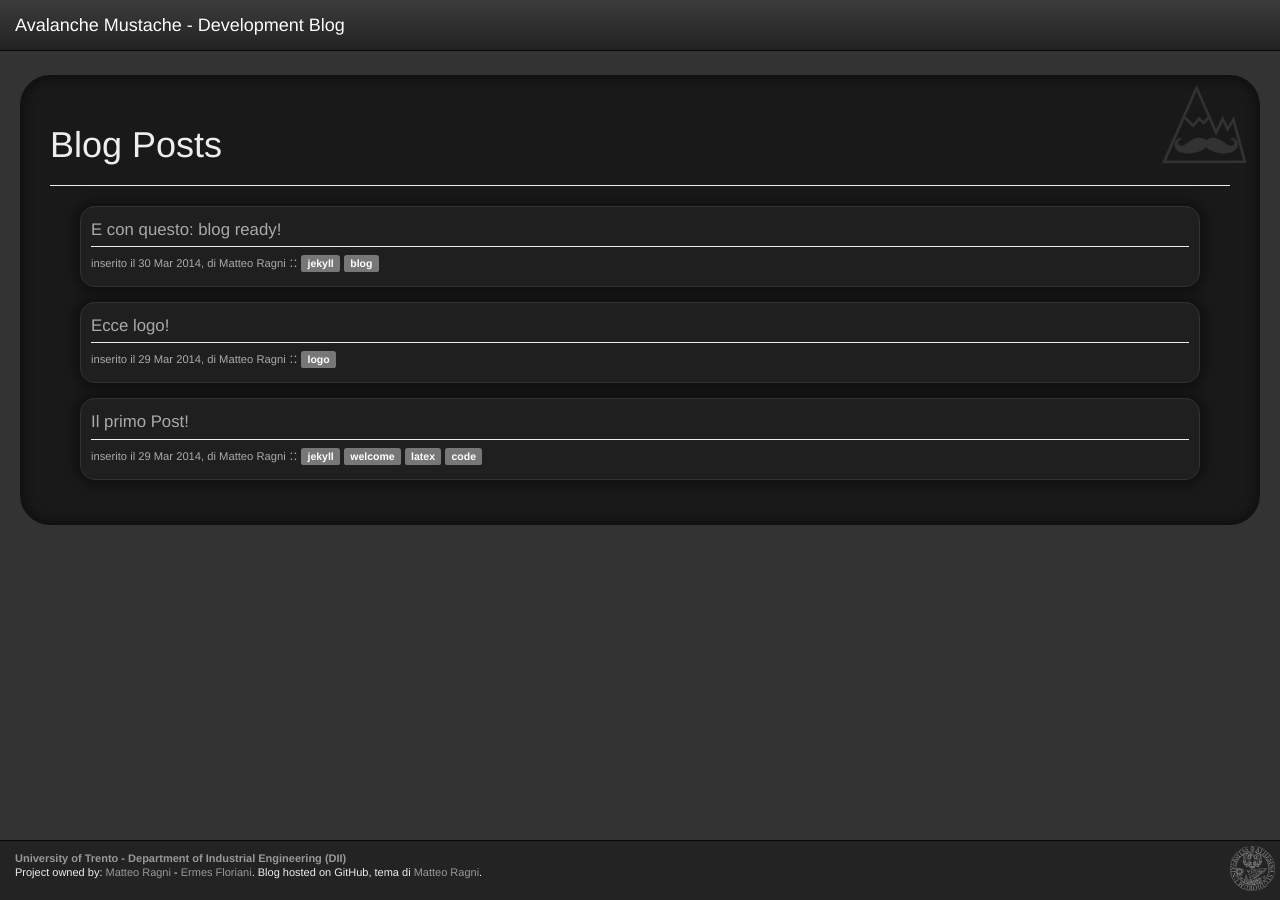
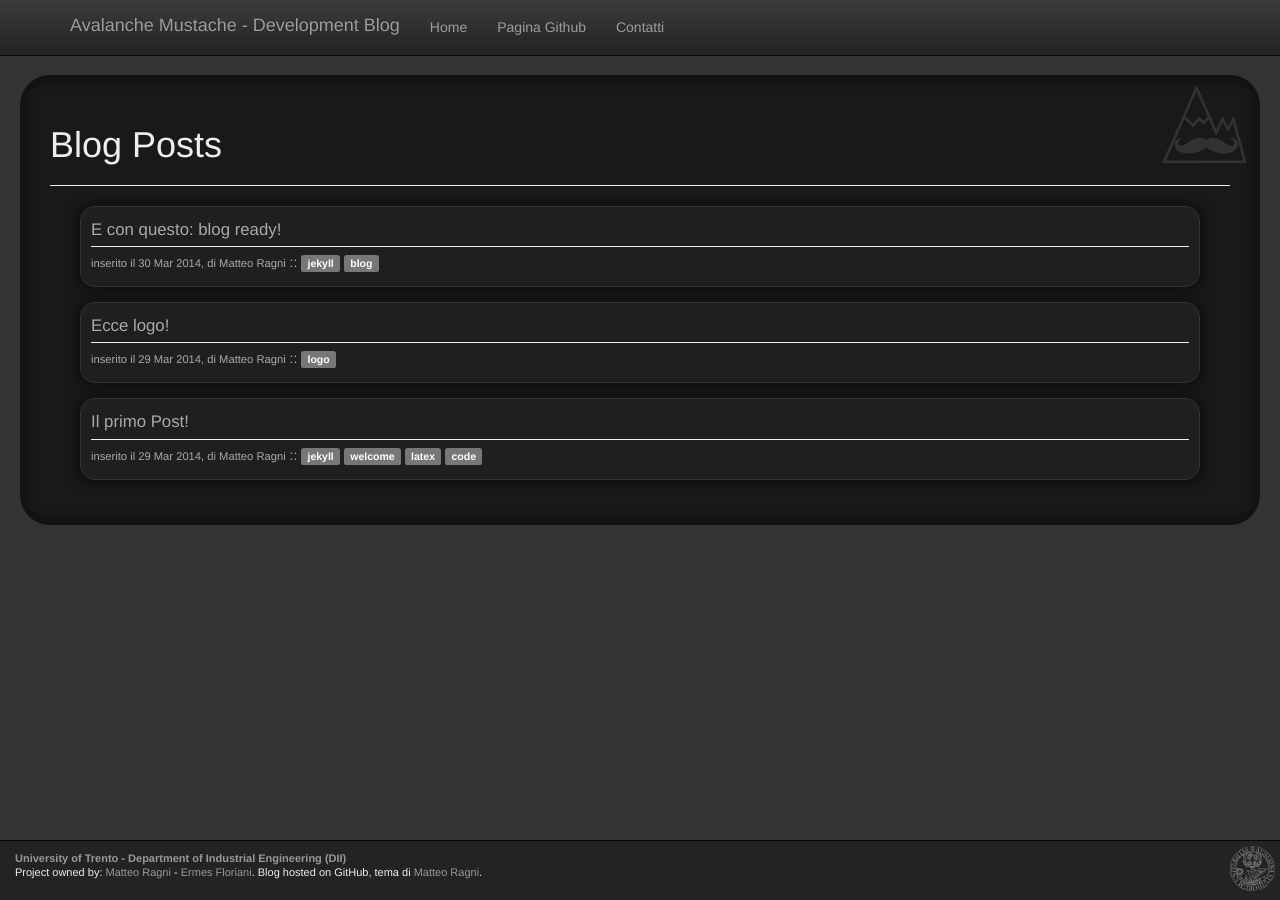
Before and after one commit to AvalancheMustache/AvalancheMustache.github.io, a Jekyll site: the page built from index.html, in a window 1280 px wide. Built offline with Jekyll 4.4.1, drawn with Linux system fonts in a browser that asks for light colours; nearby versions of some CDN libraries; some web fonts are replaced.

Commit message:
modificata la top bar, aggiunti link _blank, minor fixes

```diff
--- a/_layouts/default.html
+++ b/_layouts/default.html
@@ -43,21 +43,6 @@ TODO:
 
         <script src="/js/scripts.js"> </script>
 
-        <!-- AddThis Smart Layers BEGIN -->
-        <!-- Go to http://www.addthis.com/get/smart-layers to customize -->
-        <!--<script type="text/javascript" src="//s7.addthis.com/js/300/addthis_widget.js#pubid=ra-5338741107598853"></script>
-        <script type="text/javascript">
-          addthis.layers({
-            'theme' : 'dark',
-            'share' : {
-              'position' : 'left',
-              'numPreferredServices' : 5,
-              'mobile': false,
-              'postShareTitle': '{{ page.title }}'
-            }
-          });
-        </script>-->
-        <!-- AddThis Smart Layers END -->
         <script type="text/javascript">var switchTo5x=true;</script>
         <script type="text/javascript" src="http://w.sharethis.com/button/buttons.js"></script>
         <script type="text/javascript">stLight.options({publisher: "2310989c-976e-4a21-aeae-a6d7fd185d07", doNotHash: false, doNotCopy: false, hashAddressBar: false});</script>
@@ -65,8 +50,13 @@ TODO:
     </head>
     <body>
         <nav class="navbar navbar-inverse navbar-fixed-top" role="navigation">
+            <div class="container">
             <div class="navbar-header">
                <a class="navbar-brand" href="/">{{ site.name }}</a>
+            </div>
+                <a class="navbar-text" href="/">Home</a>
+                <a class="navbar-text" href="https://github.com/AvalancheMustache">Pagina Github</a>
+                <a class="navbar-text" href="/contacts.html">Contatti</a>
             </div>
         </nav>
 
@@ -79,12 +69,12 @@ TODO:
         <div class="footer">
             <div class="footer-text">
 
-                <a class="bold-text" href="http://www.unitn.it/en">University of Trento</a> -
-                <a class="bold-text" href="http://www.unitn.it/en/dii">Department of Industrial Engineering (DII)</a> <br>
+                <a class="bold-text" href="http://www.unitn.it/en" target="_blank">University of Trento</a> -
+                <a class="bold-text" href="http://www.unitn.it/en/dii" target="_blank">Department of Industrial Engineering (DII)</a> <br>
                 Project owned by:
-                <a href="mailto:matteo.ragni@studenti.unitn.it?subject=%5BAvalanche%20Mustache%5D">Matteo Ragni</a> -
-                <a href="mailto:ermes.floriani@studenti.unitn.it?subject=%5BAvalanche%20Mustache%5D">Ermes Floriani</a>.
-                Blog hosted on GitHub, tema di <a href="http://github.com/MatteoRagni">Matteo Ragni</a>.
+                <a href="mailto:matteo.ragni@studenti.unitn.it?subject=%5BAvalanche%20Mustache%5D" target="_blank">Matteo Ragni</a> -
+                <a href="mailto:ermes.floriani@studenti.unitn.it?subject=%5BAvalanche%20Mustache%5D" target="_blank">Ermes Floriani</a>.
+                Blog hosted on GitHub, tema di <a href="http://github.com/MatteoRagni" target="_blank">Matteo Ragni</a>.
             </div>
             <div class="footer-logo">
                 <img src="/assets/struct/LogoUni_150.svg" height="45px">
--- a/css/blog.css
+++ b/css/blog.css
@@ -20,6 +20,16 @@ body {
     background-size: 100px;
     border-radius: 30px;
     box-shadow: inset 0px 0px 10px 5px #111;
+}
+
+.navbar-text, .navbar-brand {
+    transition: color 0.5s linear;
+}
+
+.navbar-text:hover, .navbar-brand:hover {
+    color: #fff;
+    text-decoration: none;
+    cursor: pointer;
 }
 
 /*******************/
```
